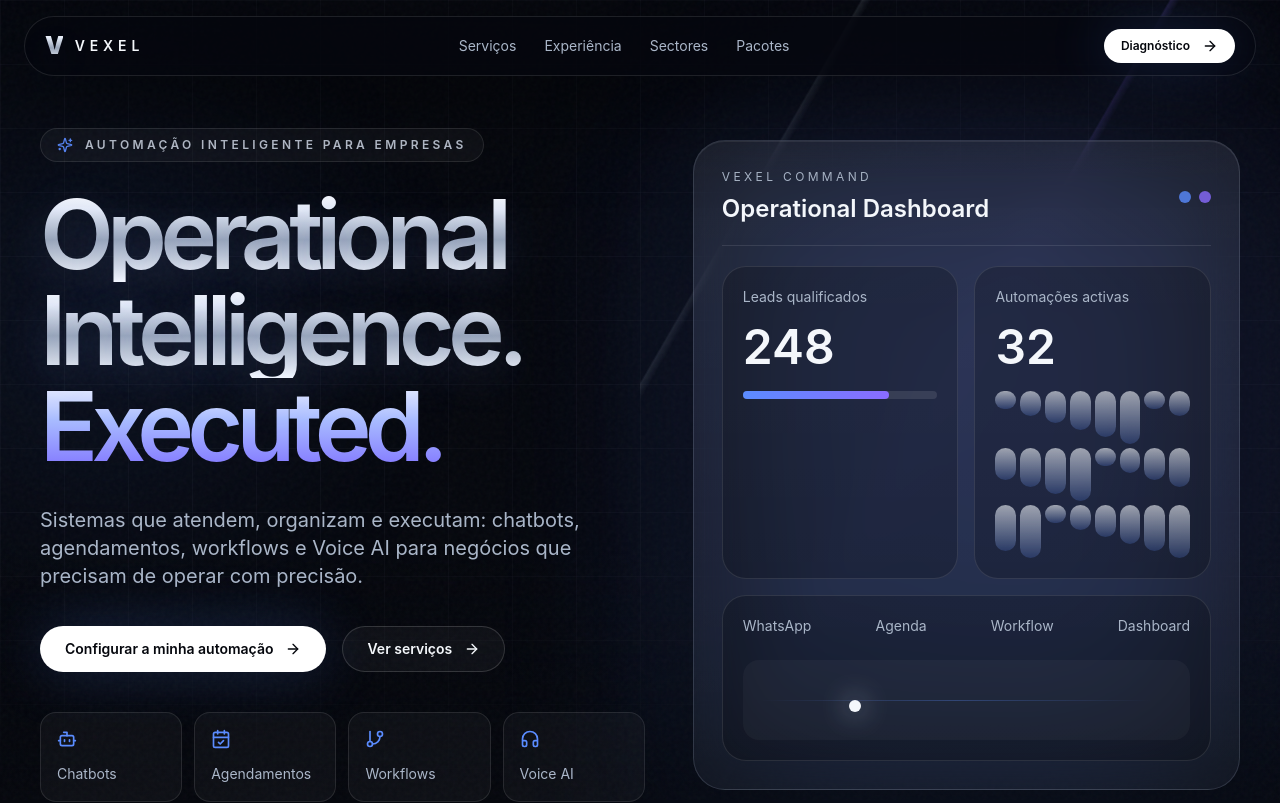
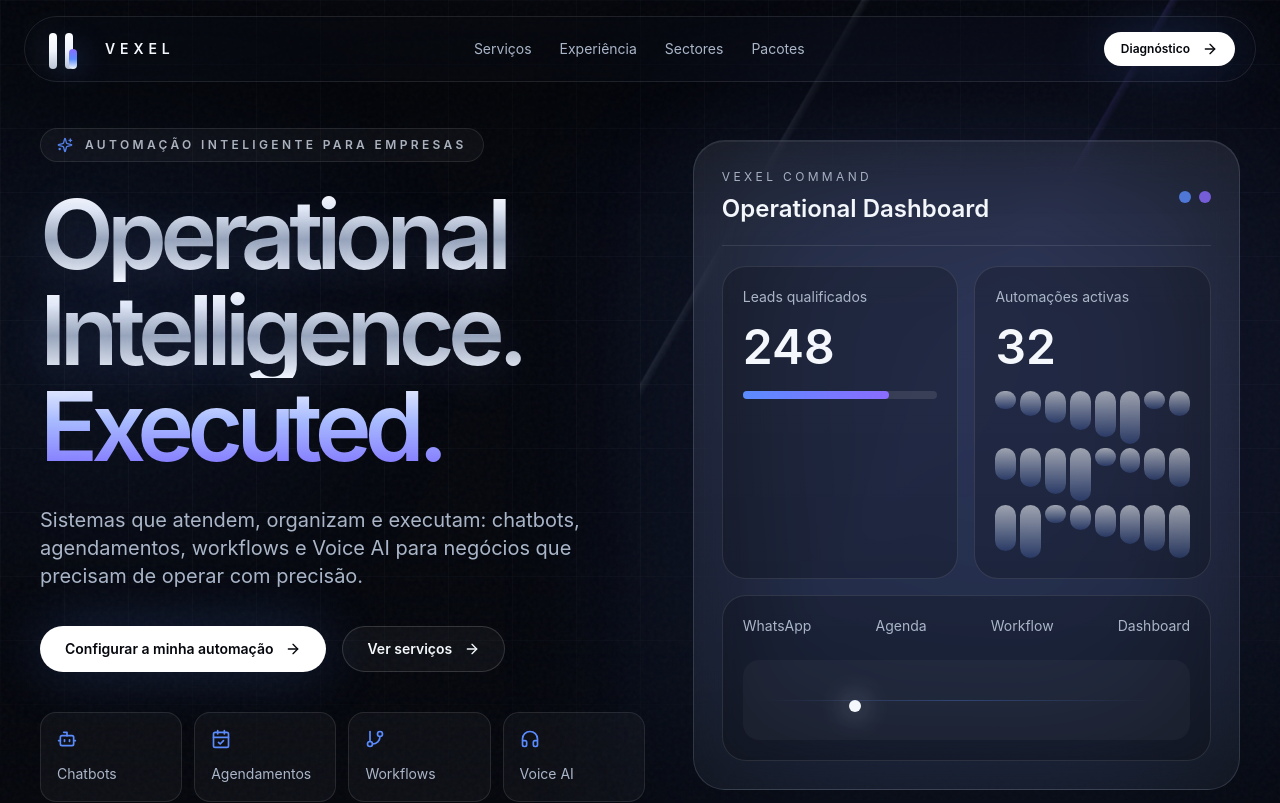
Before and after one commit to miltonmarino-rightware/vexel.website, a React (Vite) app: page / in a window 1280 px wide. Shown: the top 803 px of the page. Built offline with nearby package versions, Linux system fonts and the light colour scheme; no server answers.

Commit message:
Refine navbar branding and motion

```diff
--- a/src/components/layout/Navbar.tsx
+++ b/src/components/layout/Navbar.tsx
@@ -1,5 +1,6 @@
 import { motion } from 'framer-motion';
 import { PremiumButton } from '../ui/PremiumButton';
+import { LogoMark } from '../ui/LogoMark';
 
 const navItems = ['Serviços', 'Experiência', 'Sectores', 'Pacotes'];
 
@@ -11,10 +12,9 @@ export function Navbar() {
       transition={{ duration: 0.7, ease: 'easeOut' }}
       className="fixed left-0 right-0 top-0 z-50 px-4 py-4 sm:px-6"
     >
-      <nav className="mx-auto flex max-w-7xl items-center justify-between rounded-full border border-white/10 bg-vexel-bg/70 px-4 py-3 shadow-panel backdrop-blur-2xl sm:px-5">
-        <a href="#top" className="flex items-center gap-3" aria-label="VEXEL home">
-          <span className="vexel-metal-text text-2xl font-black tracking-[-0.06em]">V</span>
-          <span className="text-sm font-semibold uppercase tracking-[0.35em] text-vexel-ice">VEXEL</span>
+      <nav className="mx-auto flex max-w-7xl items-center justify-between rounded-full border border-white/10 bg-vexel-bg/72 px-4 py-3 shadow-panel backdrop-blur-2xl sm:px-5">
+        <a href="#top" aria-label="VEXEL home">
+          <LogoMark />
         </a>
 
         <div className="hidden items-center gap-7 md:flex">
```
